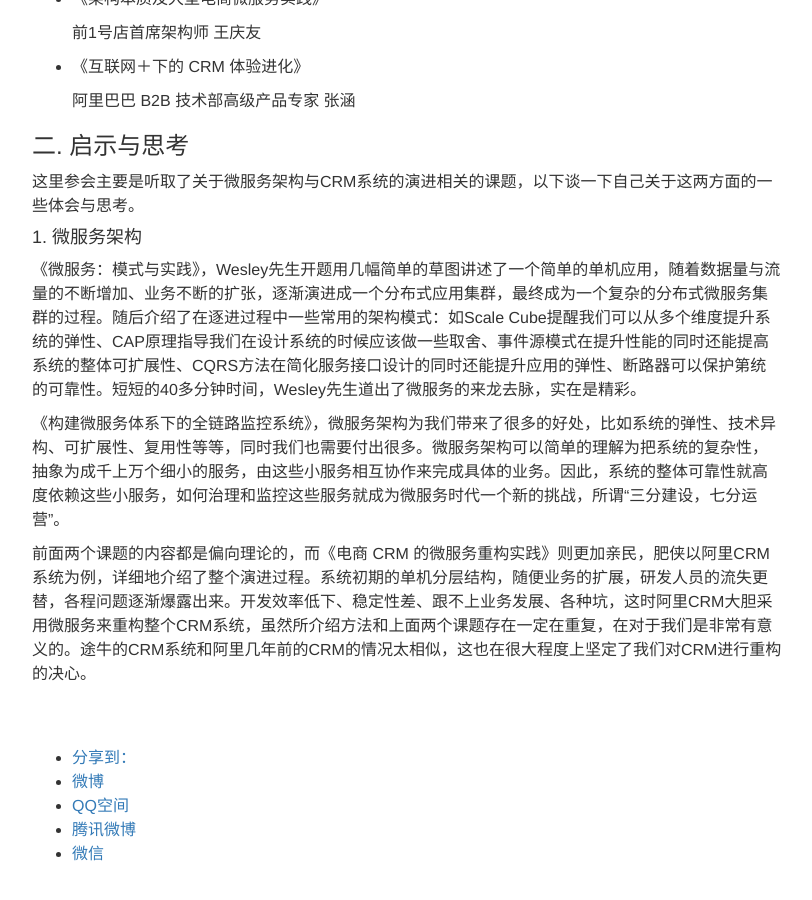
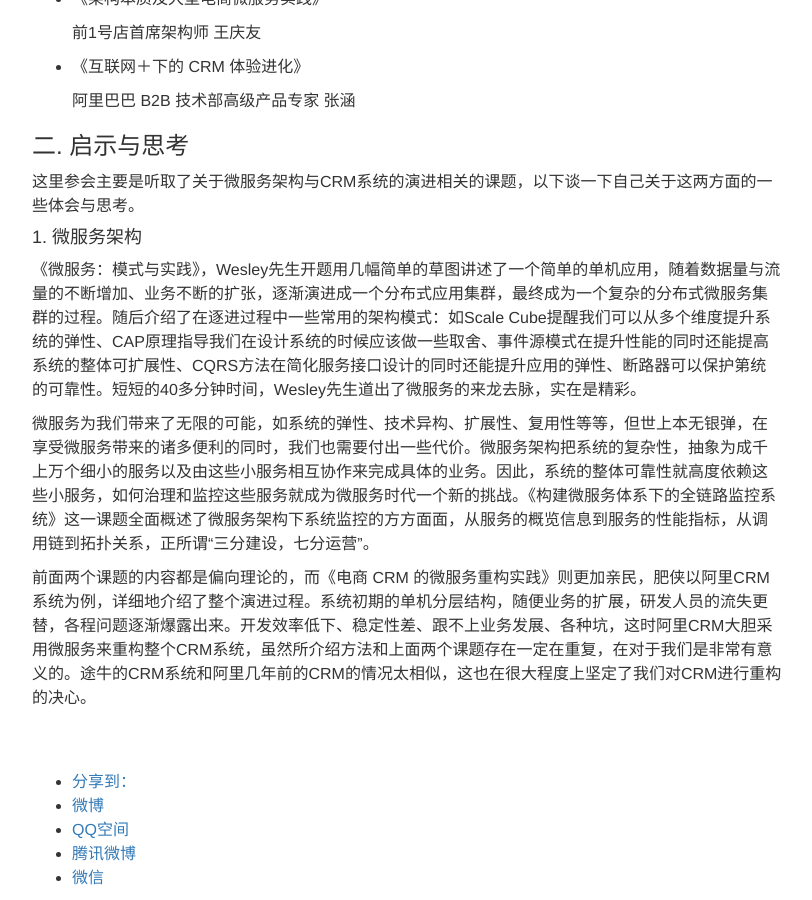
Before and after one commit to OuYangLiang/ouyangliang.github.io, a Jekyll site: the page built from _posts/2016-11-07-2016上海站QCon大会参后感.markdown, in a window 1280 px wide and 900 px high, scrolled down 1550 px. Shown: the whole window, without its empty margins (38-850 px from the left). Built offline with Jekyll 4.4.1, drawn with Linux system fonts in a browser that asks for light colours; nearby versions of some CDN libraries; comment, search, counter and statistics services are not loaded; before the commit the page ends 2426 px from its top, so only the background shows below that.

Commit message:
Update 2016-11-07-2016上海站QCon大会参后感.markdown

```diff
--- a/_posts/2016-11-07-2016上海站QCon大会参后感.markdown
+++ b/_posts/2016-11-07-2016上海站QCon大会参后感.markdown
@@ -73,6 +73,6 @@ QCon2016上海站，于10月29日上海宝华国际酒店拉开了华丽的大
 
 《微服务：模式与实践》，Wesley先生开题用几幅简单的草图讲述了一个简单的单机应用，随着数据量与流量的不断增加、业务不断的扩张，逐渐演进成一个分布式应用集群，最终成为一个复杂的分布式微服务集群的过程。随后介绍了在逐进过程中一些常用的架构模式：如Scale Cube提醒我们可以从多个维度提升系统的弹性、CAP原理指导我们在设计系统的时候应该做一些取舍、事件源模式在提升性能的同时还能提高系统的整体可扩展性、CQRS方法在简化服务接口设计的同时还能提升应用的弹性、断路器可以保护第统的可靠性。短短的40多分钟时间，Wesley先生道出了微服务的来龙去脉，实在是精彩。
 
-《构建微服务体系下的全链路监控系统》，微服务架构为我们带来了很多的好处，比如系统的弹性、技术异构、可扩展性、复用性等等，同时我们也需要付出很多。微服务架构可以简单的理解为把系统的复杂性，抽象为成千上万个细小的服务，由这些小服务相互协作来完成具体的业务。因此，系统的整体可靠性就高度依赖这些小服务，如何治理和监控这些服务就成为微服务时代一个新的挑战，所谓“三分建设，七分运营”。
+微服务为我们带来了无限的可能，如系统的弹性、技术异构、扩展性、复用性等等，但世上本无银弹，在享受微服务带来的诸多便利的同时，我们也需要付出一些代价。微服务架构把系统的复杂性，抽象为成千上万个细小的服务以及由这些小服务相互协作来完成具体的业务。因此，系统的整体可靠性就高度依赖这些小服务，如何治理和监控这些服务就成为微服务时代一个新的挑战。《构建微服务体系下的全链路监控系统》这一课题全面概述了微服务架构下系统监控的方方面面，从服务的概览信息到服务的性能指标，从调用链到拓扑关系，正所谓“三分建设，七分运营”。
 
 前面两个课题的内容都是偏向理论的，而《电商 CRM 的微服务重构实践》则更加亲民，肥侠以阿里CRM系统为例，详细地介绍了整个演进过程。系统初期的单机分层结构，随便业务的扩展，研发人员的流失更替，各程问题逐渐爆露出来。开发效率低下、稳定性差、跟不上业务发展、各种坑，这时阿里CRM大胆采用微服务来重构整个CRM系统，虽然所介绍方法和上面两个课题存在一定在重复，在对于我们是非常有意义的。途牛的CRM系统和阿里几年前的CRM的情况太相似，这也在很大程度上坚定了我们对CRM进行重构的决心。
```
